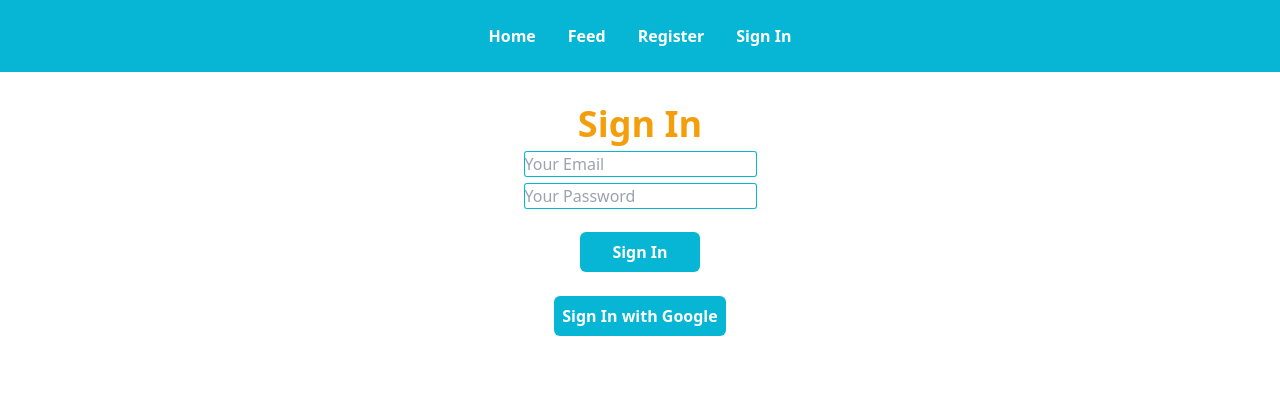
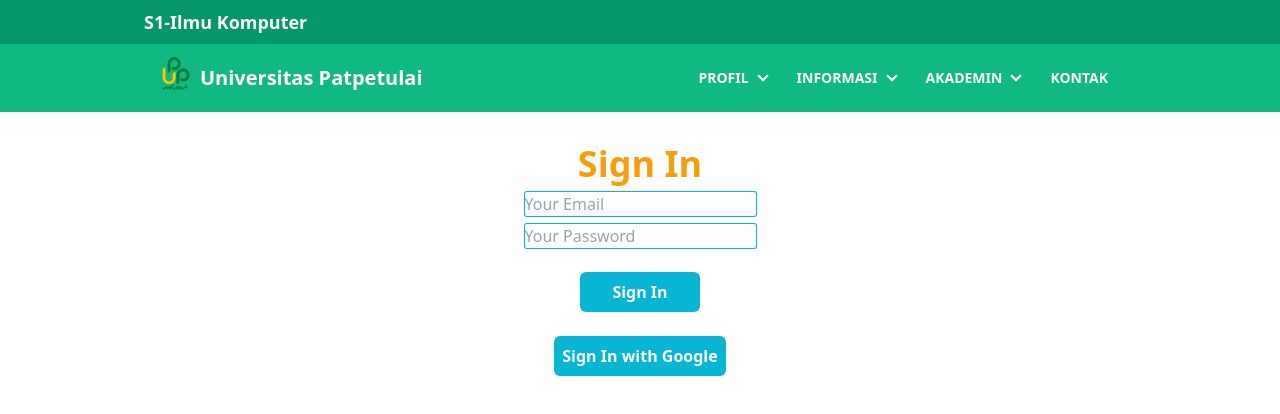
Before and after one commit to paresiqbal/vue-firebase, a Vue app: page /signin in a window 1280 px wide. Shown: the top 414 px of the page. Built offline with nearby package versions, Linux system fonts and the light colour scheme; no server answers.

Commit message:
Adding navbar

```diff
--- a/src/App.vue
+++ b/src/App.vue
@@ -29,17 +29,52 @@ const handleSignOut = () => {
 </script>
 
 <template>
-  <nav
-    class="flex gap-8 justify-center py-6 bg-cyan-500 text-white font-5xl font-bold"
-  >
-    <RouterLink to="/">Home</RouterLink>
-    <RouterLink to="/feed">Feed</RouterLink>
-    <RouterLink to="/addnews" v-if="isLogged">Add News</RouterLink>
-    <RouterLink to="/register" v-if="!isLogged">Register</RouterLink>
-    <RouterLink to="/signin" v-if="!isLogged">Sign In</RouterLink>
-    <button @click="handleSignOut" v-if="isLogged">Sign Out</button>
+  <div class="py-2 px-36 text-white bg-emerald-600">
+    <a href="/" class="font-bold text-lg">S1-Ilmu Komputer</a>
+  </div>
+
+  <nav class="px-36 bg-emerald-500">
+    <div class="navbar text-white">
+      <div class="flex-1 cursor-pointer flex items-center">
+        <img class="w-12" src="./assets/upp.png" alt="logo" />
+        <a class="text-xl font-semibold">Universitas Patpetulai</a>
+      </div>
+      <div class="flex-none">
+        <ul class="menu menu-horizontal px-1">
+          <li class="text-sm font-semibold flex">
+            <details>
+              <summary>PROFIL</summary>
+              <ul class="p-2 bg-emerald-500">
+                <li><a>Sejarah</a></li>
+                <li><a>Visi & Misi</a></li>
+                <li><a>Dosen</a></li>
+              </ul>
+            </details>
+          </li>
+          <li class="text-sm font-semibold flex">
+            <details>
+              <summary>INFORMASI</summary>
+              <ul class="p-2 bg-emerald-500">
+                <li><a>Berita</a></li>
+                <li><a>Beasiswa</a></li>
+              </ul>
+            </details>
+          </li>
+          <li class="text-sm font-semibold flex">
+            <details>
+              <summary>AKADEMIN</summary>
+              <ul class="p-2 bg-emerald-500">
+                <li><a>RPS</a></li>
+                <li><a>Jadwal Kuliah</a></li>
+                <li><a>Matakuliah</a></li>
+                <li><a>Jumlah Mahasiswa</a></li>
+              </ul>
+            </details>
+          </li>
+          <li class="text-sm font-semibold"><a>KONTAK</a></li>
+        </ul>
+      </div>
+    </div>
   </nav>
   <RouterView />
 </template>
-
-<style scoped></style>
--- a/src/components/Carousel.vue
+++ /dev/null
@@ -1,7 +0,0 @@
-<template>
-  <div>
-    <h1>Testing</h1>
-  </div>
-</template>
-
-<script></script>
--- a/src/views/Homepage.vue
+++ b/src/views/Homepage.vue
@@ -1,4 +1,6 @@
-<script setup></script>
+<script setup>
+// Components
+</script>
 
 <template>
   <div>
```
